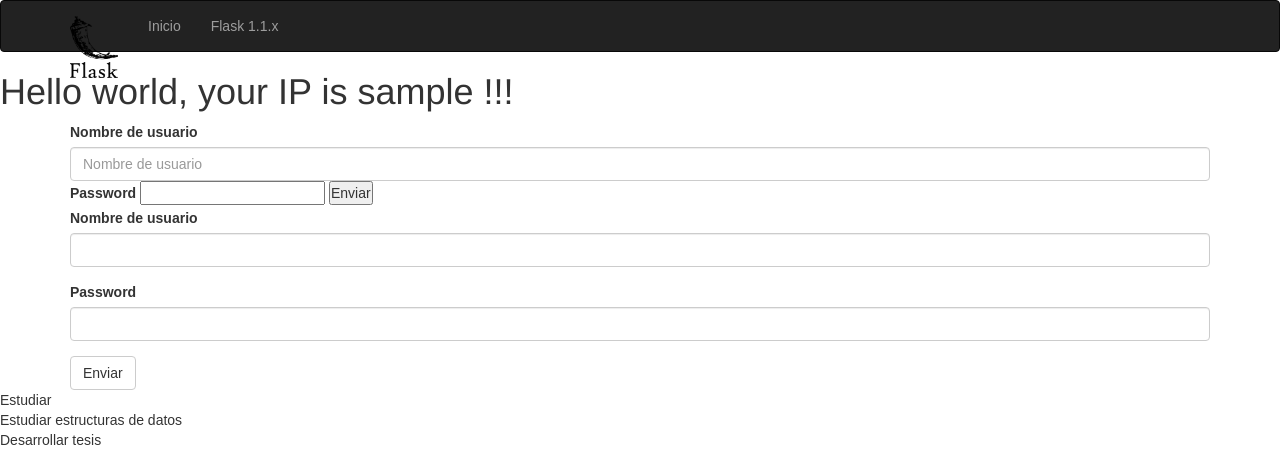
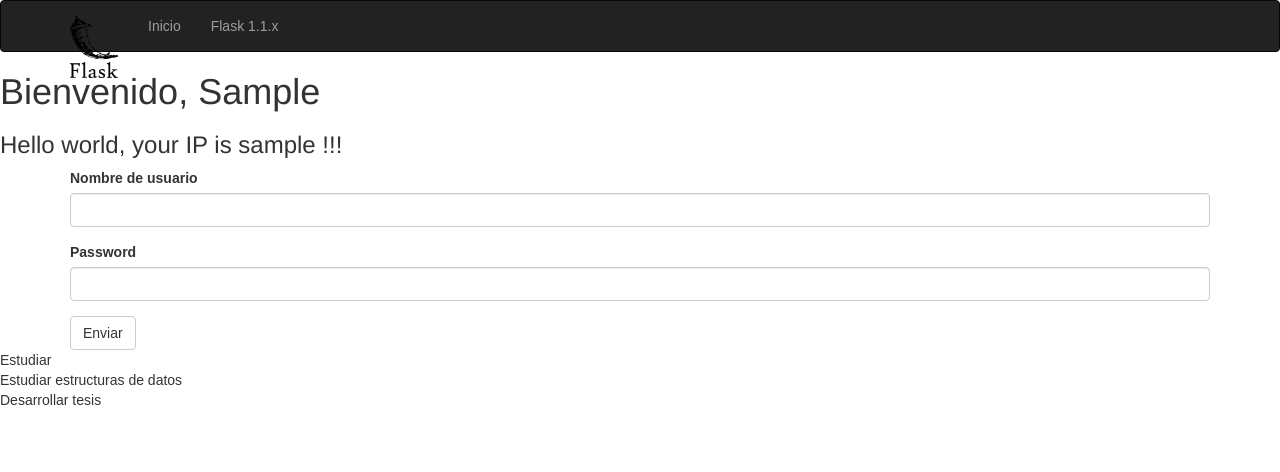
Before and after one commit to josbp0107/practice-python-flask, a Flask app: page /hello in a window 1280 px wide. Shown: the top 472 px of the page. Run offline with Flask 2, Linux system fonts and the light colour scheme; the visitor is signed in with stand-in values (Sample User, id 1); some libraries are stand-ins or nearby versions.

Commit message:
Pasando username al template y de igual forma. utilizando pipe en username

```diff
--- a/templates/hello.html
+++ b/templates/hello.html
@@ -9,16 +9,20 @@
 {% endblock  %}
 
 {% block content  %}
+    {% if username %}
+        <h1>Bienvenido, {{ username |capitalize }}</h1> <!-- Utilizando filtros -->
+    {% endif %}
+
     {% if user_ip %}
-        <h1> Hello world, your IP is {{ user_ip }} !!!</h1>
+        <h3> Hello world, your IP is {{ user_ip }} !!!</h3>
         <div class="container">
             <!-- # En el action, se pasa la ruta que en este caso seria hello -->
             <form action="{{ url_for('hello') }}" method="POST">
-                {{ login_form.username.label }} <!-- Se pasa el label -->
-                {{ login_form.username(class="form-control", placeholder="Nombre de usuario") }}  <!-- Se pasa el field o input -->
+                <!-- {{ login_form.username.label }}  Se pasa el label
+                {{ login_form.username(class="form-control", placeholder="Nombre de usuario") }}   Se pasa el field o input
                 {{ login_form.password.label }}
                 {{ login_form.password }}
-                {{ login_form.submit }}
+                {{ login_form.submit }} -->
                 {{ wtf.quick_form(login_form) }} <!-- Para hacer uso de template de bootstrap-->
             </form>
         </div>
```
